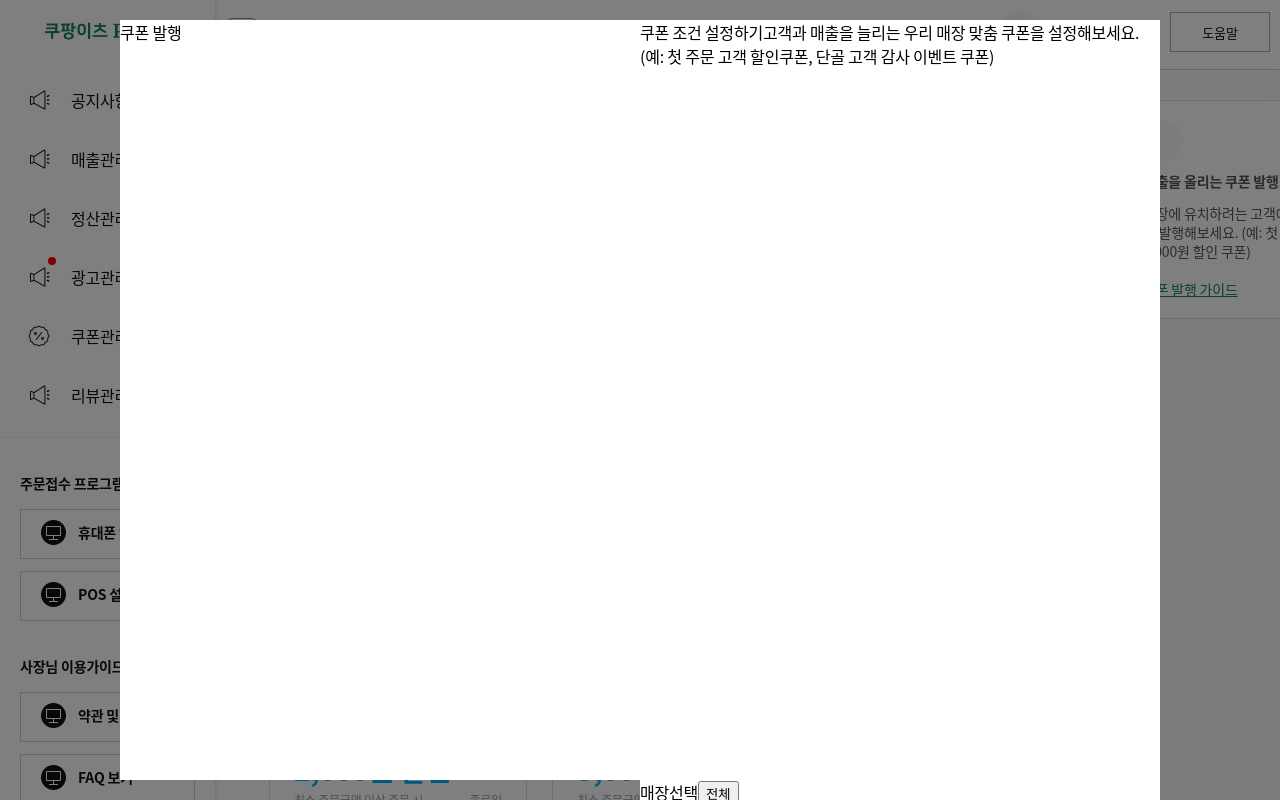
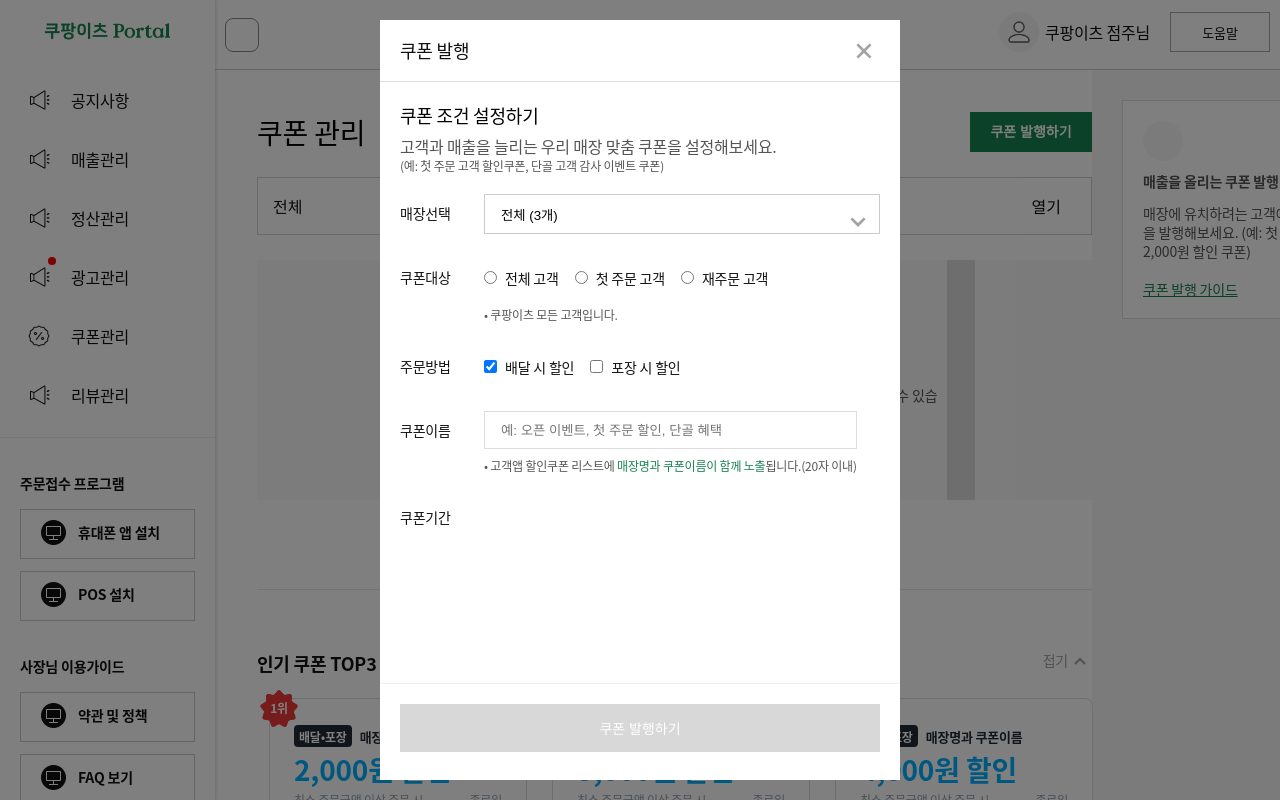
Before and after one commit to ireneworks/coupang-eats-merchant-store, a React (Create React App) app: page /merchant/management/coupons in a window 1280 px wide. Both pictures are taken after a click on the button "쿠폰 발행하기". Shown: the top 800 px of the page. Built offline with nearby package versions, Linux system fonts and the light colour scheme.

Commit message:
updated coupon manage page

```diff
--- a/src/pages/couponManage/components/featuredCoupons.tsx
+++ b/src/pages/couponManage/components/featuredCoupons.tsx
@@ -53,6 +53,7 @@
   box-sizing: border-box;
 
   button {
+    cursor: pointer;
     width: 100%;
     height: 100%;
     border: none;
--- a/src/pages/couponManage/components/issueCouponModal.tsx
+++ b/src/pages/couponManage/components/issueCouponModal.tsx
@@ -1,10 +1,18 @@
-import styled from "styled-components";
+import styled from "styled-components"; // @ts-ignore
+import CloseIcon from "../assets/bx-x.svg"; // @ts-ignore
+import ChevronDownIcon from "../assets/bx-chevron-down.svg";
+import { useState } from "react";
 
 interface Props {
   isModalOn: boolean;
+
+  setModal(value: boolean): void;
 }
 
-export default function IssueCouponModal({ isModalOn }: Props) {
+export default function IssueCouponModal({ isModalOn, setModal }: Props) {
+  const [orderWay, setOrderWay] = useState(false);
+  const [dropDown, setDropDown] = useState(false);
+
   const ModalWrapper = styled.div`
     position: fixed;
     justify-content: center;
@@ -21,32 +29,315 @@
     z-index: 50;
     display: ${isModalOn ? "flex" : "none"};
 
-    div {
+    .modal-wrapper {
+      position: relative;
       width: 520px;
-      height: 100%;
+      height: calc(100vh - 40px);
+      max-height: 1027px;
       background: #ffffff;
+    }
+
+    .modal-header {
+      display: flex;
+      justify-content: space-between;
+      align-items: center;
+      height: 62px;
+      padding: 0 20px;
+      border-bottom: 1px solid rgb(221, 221, 221);
+      box-sizing: border-box;
+
+      span {
+        font-size: 18px;
+        font-weight: 400;
+        line-height: 21px;
+        color: #111111;
+      }
+
+      img {
+        cursor: pointer;
+      }
+    }
+
+    .modal-cta {
+      position: absolute;
+      left: 0;
+      right: 0;
+      bottom: 0;
+      height: 96px;
+      padding: 20px;
+      background: #ffffff;
+      box-sizing: border-box;
+      box-shadow: rgb(238 238 238) 0 -1px 0px;
+
+      button {
+        width: 100%;
+        height: 48px;
+        border: none;
+        background: #d8d8d8;
+        font-size: 14px;
+        font-weight: 500;
+        color: #ffffff;
+      }
     }
   `;
 
   return (
     <ModalWrapper>
-      <div>
-        <span>쿠폰 발행</span>
-        <img />
-      </div>
-      <div>
-        <div>
-          <span>쿠폰 조건 설정하기</span>
-          <span>
-            고객과 매출을 늘리는 우리 매장 맞춤 쿠폰을 설정해보세요. (예: 첫
-            주문 고객 할인쿠폰, 단골 고객 감사 이벤트 쿠폰)
-          </span>
+      <div className="modal-wrapper">
+        <div className="modal-header">
+          <span>쿠폰 발행</span>
+          <img src={CloseIcon} onClick={() => setModal(!isModalOn)} />
         </div>
-        <div>
-          <span>매장선택</span>
-          <button>전체</button>
+        <ModalContentWrapper>
+          <div className="modal-title-wrapper">
+            <span className="modal-title">쿠폰 조건 설정하기</span>
+            <span className="modal-description">
+              고객과 매출을 늘리는 우리 매장 맞춤 쿠폰을 설정해보세요.
+            </span>
+            <span className="modal-sub-text">
+              (예: 첫 주문 고객 할인쿠폰, 단골 고객 감사 이벤트 쿠폰)
+            </span>
+          </div>
+          <InputWrapper>
+            <div className="input-title">
+              <span>매장선택</span>
+            </div>
+            <div className="drop-down-wrapper">
+              <button
+                className="drop-down"
+                onClick={() => setDropDown(!dropDown)}
+              >
+                <span>전체 (3개)</span>
+                <div className="drop-down-icon" />
+              </button>
+              {dropDown && (
+                <div className="drop-down-list">
+                  <ul>
+                    <li>
+                      <input type="checkbox" />
+                      하나가게
+                    </li>
+                    <li>
+                      <input type="checkbox" />
+                      둘가게
+                    </li>
+                    <li>
+                      <input type="checkbox" />
+                      셋가게
+                    </li>
+                  </ul>
+                </div>
+              )}
+            </div>
+          </InputWrapper>
+          <InputWrapper>
+            <div className="input-title">
+              <span>쿠폰대상</span>
+            </div>
+            <div className="radio-content">
+              <div className="radio-button">
+                <label>
+                  <input type="radio" name="coupon-target" />
+                  전체 고객
+                </label>
+                <label>
+                  <input type="radio" name="coupon-target" />첫 주문 고객
+                </label>
+                <label>
+                  <input type="radio" name="coupon-target" />
+                  재주문 고객
+                </label>
+              </div>
+              <span>• 쿠팡이츠 모든 고객입니다.</span>
+            </div>
+          </InputWrapper>
+          <InputWrapper>
+            <div className="input-title">
+              <span>주문방법</span>
+            </div>
+            <div className="radio-content">
+              <div className="radio-button">
+                <label>
+                  <input type="checkbox" checked={true} />
+                  배달 시 할인
+                </label>
+                <label onClick={() => setOrderWay(!orderWay)}>
+                  <input type="checkbox" checked={orderWay} />
+                  포장 시 할인
+                </label>
+              </div>
+              {orderWay && (
+                <span>
+                  • 선택된 매장 중 포장주문을 지원하는 매장에만 쿠폰이
+                  적용됩니다.
+                </span>
+              )}
+            </div>
+          </InputWrapper>
+          <InputWrapper>
+            <div className="input-title">
+              <span>쿠폰이름</span>
+            </div>
+            <div className="radio-content">
+              <input
+                type="text"
+                className="input"
+                placeholder="예: 오픈 이벤트, 첫 주문 할인, 단골 혜택"
+              />
+              <span>
+                • 고객앱 할인쿠폰 리스트에&nbsp;
+                <span className="highlight-span">
+                  매장명과 쿠폰이름이 함께 노출
+                </span>
+                됩니다.(20자 이내)
+              </span>
+            </div>
+          </InputWrapper>
+          <InputWrapper>
+            <div className="input-title">
+              <span>쿠폰기간</span>
+            </div>
+          </InputWrapper>
+        </ModalContentWrapper>
+        <div className="modal-cta">
+          <button>쿠폰 발행하기</button>
         </div>
       </div>
     </ModalWrapper>
   );
 }
+const ModalContentWrapper = styled.div`
+  padding: 20px 20px 0px;
+
+  .modal-title-wrapper {
+    margin-bottom: 20px;
+  }
+
+  .modal-title {
+    display: block;
+    margin-bottom: 8px;
+    font-size: 18px;
+    font-weight: 500;
+    line-height: 26px;
+  }
+
+  .modal-description {
+    display: block;
+    color: rgb(85, 85, 85);
+    font-size: 16px;
+    font-weight: 400;
+    line-height: 21px;
+  }
+
+  .modal-sub-text {
+    display: block;
+    font-size: 12px;
+    color: rgb(85, 85, 85);
+  }
+`;
+
+const InputWrapper = styled.div`
+  display: flex;
+  flex-direction: row;
+  align-items: flex-start;
+  margin-bottom: 24px;
+
+  .input-title {
+    min-width: 77px;
+    max-width: 94px;
+    height: 40px;
+    padding-right: 7px;
+
+    span {
+      font-size: 14px;
+      font-weight: 500;
+      line-height: 38px;
+      color: #111111;
+    }
+  }
+
+  .input {
+    padding: 11px 26px 10px 16px;
+    border: 1px solid #ddd;
+  }
+
+  .drop-down-wrapper {
+    width: 100%;
+  }
+
+  .drop-down {
+    position: relative;
+    display: flex;
+    justify-content: space-between;
+    width: 100%;
+    height: 40px;
+    padding: 10px 5px 10px 16px;
+    border: 1px solid rgb(204, 204, 204);
+    background: #ffffff;
+  }
+
+  .drop-down-icon {
+    width: 32px;
+    height: 32px;
+    background-image: url(${ChevronDownIcon});
+    background-size: contain;
+    background-repeat: no-repeat;
+  }
+
+  .drop-down-list {
+    position: absolute;
+    width: 100%;
+    padding: 12px;
+    background: #ffffff;
+    box-shadow: rgb(0 0 0 / 15 %) 0px 2px 5px;
+
+    ul {
+      list-style: none;
+      margin: 0;
+      padding: 0;
+
+      input {
+        margin-right: 7px;
+      }
+
+      li {
+        display: block;
+        margin-bottom: 12px;
+      }
+    }
+  }
+
+  .radio-content {
+    display: flex;
+    flex-direction: column;
+
+    span {
+      padding-top: 8px;
+      font-size: 12px;
+      font-weight: 400;
+      line-height: 17px;
+      color: rgb(85, 85, 85);
+    }
+
+    .highlight-span {
+      color: #168350;
+    }
+  }
+
+  .radio-button {
+    display: flex;
+    align-items: center;
+    height: 40px;
+
+    label {
+      margin-right: 16px;
+      font-size: 14px;
+      line-height: 17px;
+      color: #111111;
+
+      input {
+        margin: 0 8px 0 0;
+      }
+    }
+  }
+`;
--- a/src/pages/couponManage/couponManage.tsx
+++ b/src/pages/couponManage/couponManage.tsx
@@ -21,7 +21,7 @@
     slidesToScroll: 1,
     variableWidth: true,
     autoplay: true,
-    autoplaySpeed: 4000,
+    autoplaySpeed: 3000,
     centerMode: true,
     centerPadding: "0",
     arrows: false,
@@ -30,6 +30,7 @@
 
   const Dropdown = styled.div`
     button {
+      cursor: pointer;
       position: relative;
       display: flex;
       justify-content: space-between;
@@ -95,7 +96,7 @@
 
   return (
     <>
-      {modal && <IssueCouponModal isModalOn={modal} />}
+      {modal && <IssueCouponModal isModalOn={modal} setModal={setModal} />}
       <Main>
         <div className="section">
           <div className="sectionWrapper">
@@ -290,6 +291,7 @@
   }
 
   button {
+    cursor: pointer;
     width: 122px;
     height: 40px;
     background: #168350;
--- /dev/null
+++ b/src/pages/couponManage/hooks/useIssueCouponReducer.tsx
@@ -0,0 +1 @@
+export default function useIssueCouponReducer() {}
```
Also changed, not shown: src/pages/couponManage/assets/bx-x.svg (added).
